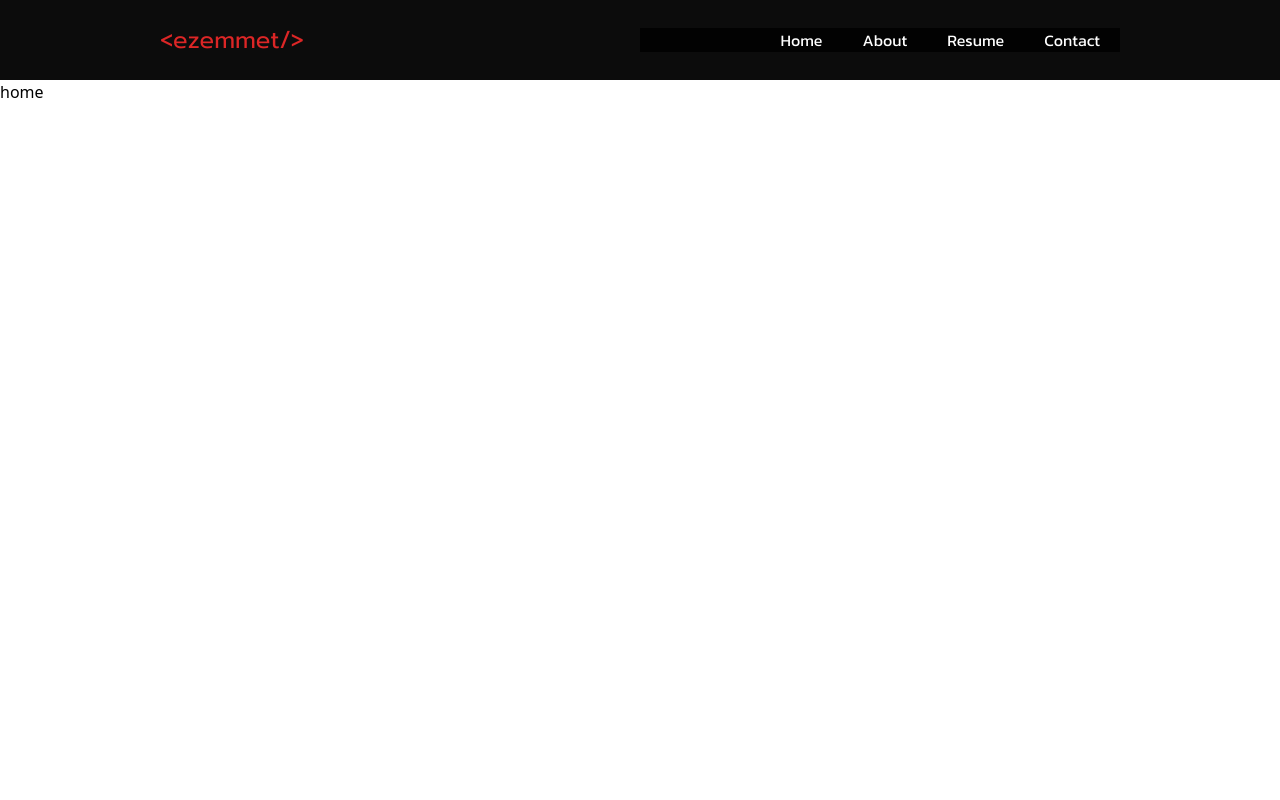
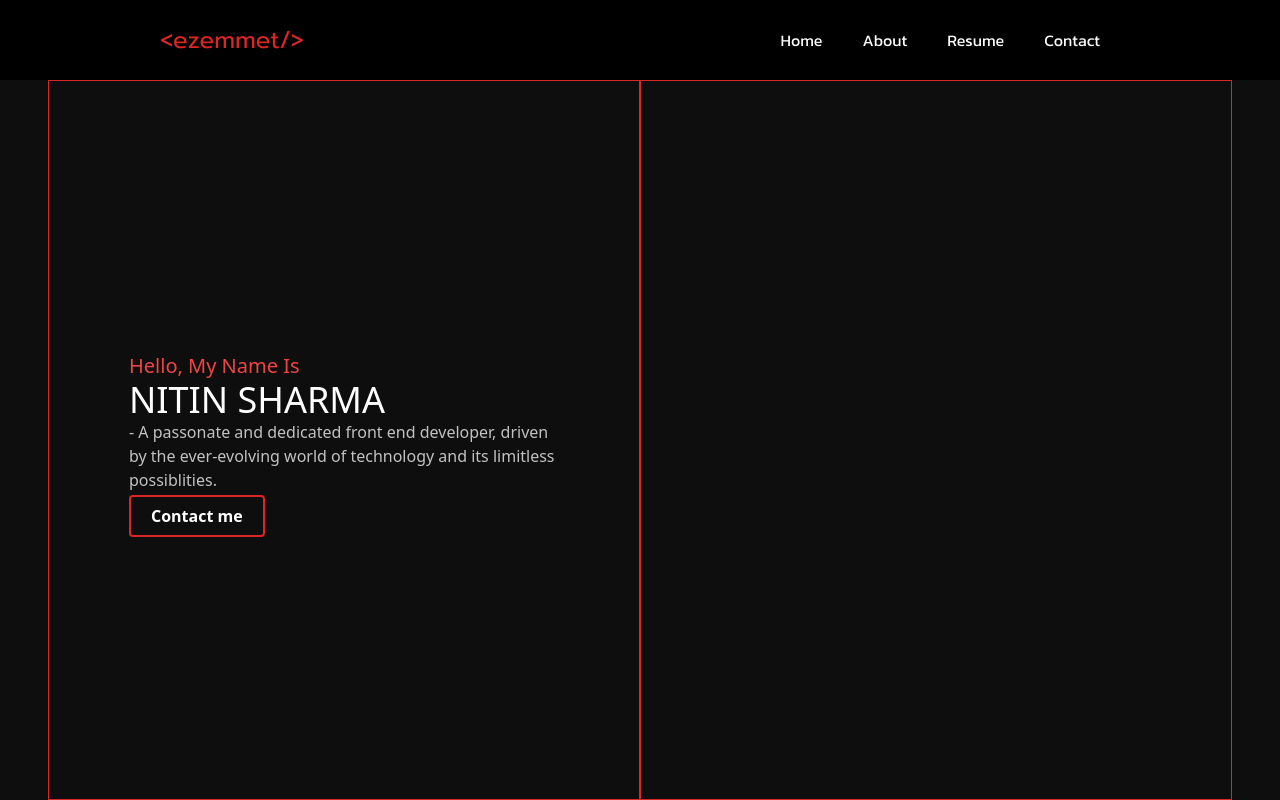
Before and after one commit to ezemmet/my-portfolio, a React (Vite) app: page / in a window 1280 px wide. Built offline with nearby package versions, Linux system fonts and the light colour scheme.

Commit message:
Start home page

```diff
--- a/src/components/Header.jsx
+++ b/src/components/Header.jsx
@@ -19,15 +19,15 @@ const Header = () => {
   }
 
   return (
-    <div className='grid grid-cols-2 items-center h-[10vh] bg-[#0c0c0c] text-white px-[3rem] lg:px-[10rem]'>
+    <div className='grid grid-cols-2 items-center h-[10vh] bg-[#000000] text-white px-[3rem] lg:px-[10rem]'>
       <div>
         <p className='text-2xl font-fontPrompt text-red-600 hidden md:block'>{ezemmetLogo}</p>
         <p className='text-2xl font-fontPrompt text-red-600 block md:hidden'>{eLogo}</p>
       </div>
       <div className='text-end'>
         <FontAwesomeIcon onClick={handleToggleMenu} icon={faBars} className='md:hidden text-2xl cursor-pointer' />
-        <div className={`absolute right-0 top-[3.8rem] md:top-0 ${menu} md:relative md:block`}>
-          <ul className='md:flex text-center md:justify-end font-fontKanit bg-[#000000d7]'>
+        <div className={`absolute right-0 top-[10%] md:top-0 ${menu} md:relative md:block`}>
+          <ul className='md:flex text-center md:justify-end font-fontKanit bg-[#000000d7] md:bg-transparent'>
             <li className='px-5 hover:text-red-600'><a href="/home">Home</a></li>
             <li className='px-5 hover:text-red-600'><a href="/about">About</a></li>
             <li className='px-5 hover:text-red-600'><a href="/resume">Resume</a></li>
--- a/src/components/HomePage.jsx
+++ b/src/components/HomePage.jsx
@@ -2,8 +2,19 @@ import React from 'react'
 
 const HomePage = () => {
   return (
-    <div>
-      home
+    <div className='bg-[#0e0e0e] h-[90vh] grid md:grid-cols-2 px-[3rem] text-[#fff]'>
+      <div className='border border-red-600 px-[5rem] justify-center flex flex-col'>
+        <p className='text-red-500 text-xl'>Hello, My Name Is</p>
+        <h2 className='text-4xl'>NITIN SHARMA</h2>
+        <p className='text-[#c2c2c2]'>- A passonate and dedicated front end developer, driven by the ever-evolving world of technology and its limitless possiblities.</p>
+        <div className='mt-3'>
+          <a href="/contact" className='font-semibold px-5 border-2 border-red-600 text-white rounded py-2'>Contact me</a>
+        </div>
+      </div>
+
+      <div className='border border-red-600'>
+
+      </div>
     </div>
   )
 }
```
